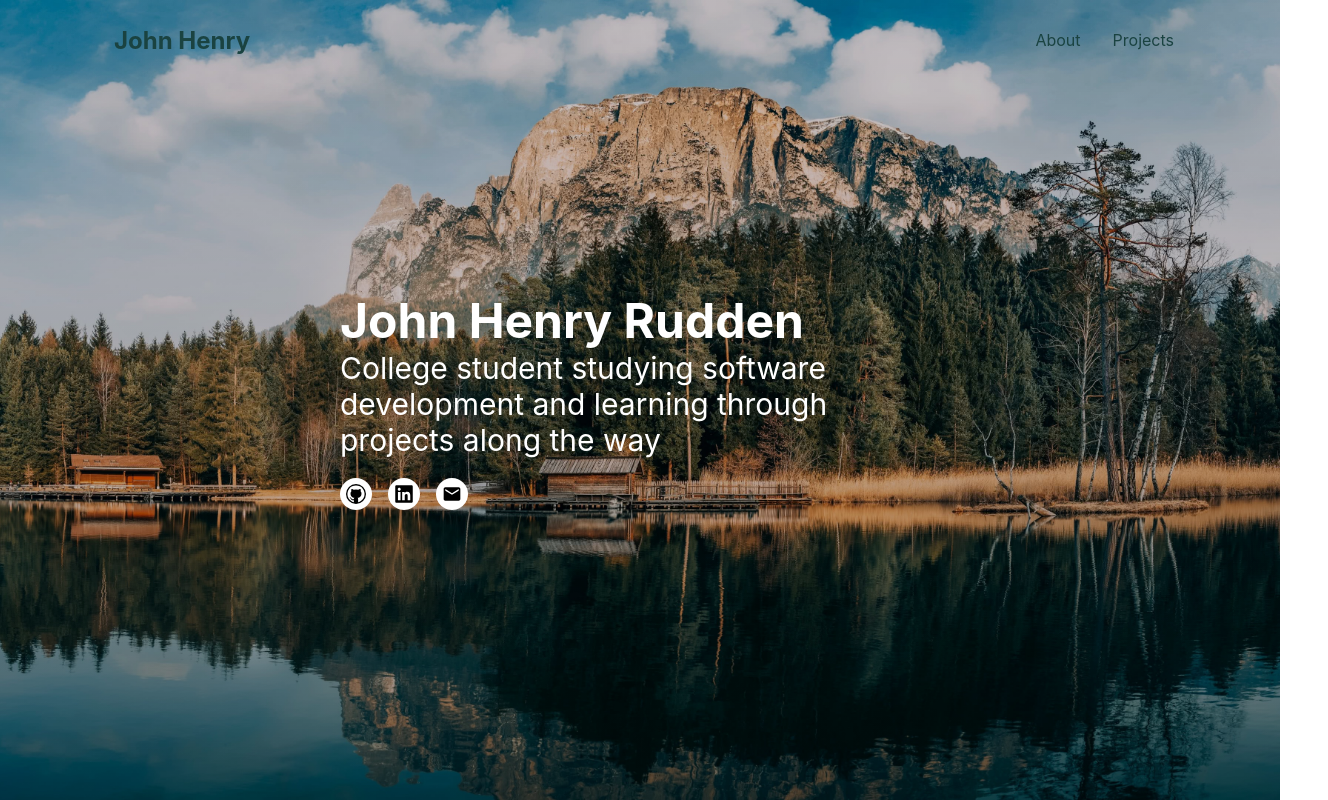
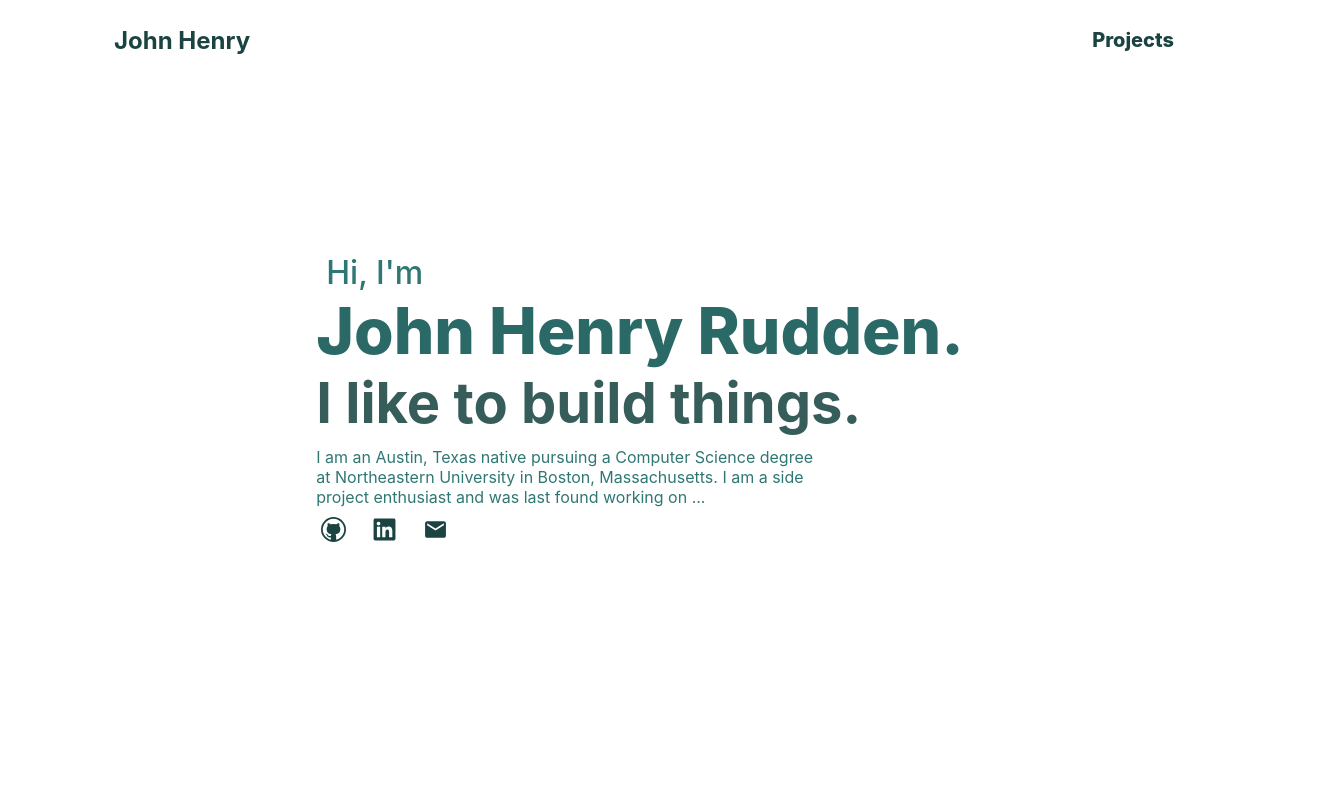
Before and after one commit to jhrudden/jhrudd.github.io, a React (Create React App) app: page / in a window 1280 px wide. Shown: the top 800 px of the page, 1328 px wide, since content can reach past the window. Built offline with nearby package versions, Linux system fonts and the light colour scheme.

Commit message:
update hero section and fix navbar

```diff
--- /dev/null
+++ b/src/components/Hero2Section/HeroComponents.js
@@ -0,0 +1,116 @@
+import styled from "styled-components";
+
+export const HomeWrap = styled.div`
+  display: flex;
+  height: 800px;
+  width: 100%;
+  justify-content: center;
+  align-items: center;
+  background-color: #fff;
+  border-radius: 0 0 30px 30px;
+`;
+
+export const ContentWrap = styled.div`
+  max-width: 800px;
+  display: flex;
+  flex-direction: column;
+  justify-content: center;
+  align-items: flex-start;
+
+  @media screen and (max-width: 900px) {
+    max-width: 500px;
+  }
+
+  @media screen and (max-width: 600px) {
+    max-width: 350px;
+  }
+
+  @media screen and (max-width: 350px) {
+    max-width: 250px;
+  }
+`;
+
+export const IntroText = styled.p`
+  margin: 0px 10px;
+  font-weight: 500;
+  font-size: 2em;
+  color: #2f7773;
+
+  @media screen and (max-width: 900px) {
+    font-size: 1.5em;
+  }
+
+  @media screen and (max-width: 600px) {
+    font-size: 1em;
+  }
+`;
+
+export const Header1 = styled.h1`
+  margin: 0px;
+  font-weight: 800;
+  font-size: 4em;
+  color: #2a6965;
+
+  @media screen and (max-width: 900px) {
+    font-size: 3em;
+  }
+
+  @media screen and (max-width: 600px) {
+    font-size: 2em;
+  }
+`;
+
+export const Header2 = styled.h1`
+  font-size: 3.5em;
+  margin: 0px;
+  color: #375d5b;
+
+  @media screen and (max-width: 900px) {
+    font-size: 2.5em;
+  }
+
+  @media screen and (max-width: 600px) {
+    font-size: 1.5em;
+  }
+`;
+
+export const Paragraph = styled.p`
+  max-width: 500px;
+  margin-top: 10px;
+  font-size: 1em;
+  margin-bottom: 15px;
+  color: #2f7773;
+
+  @media screen and (max-width: 350px) {
+    font-size: 0.75em;
+  }
+`;
+
+export const SocialLink = styled.a`
+  color: #1a4341;
+  cursor: pointer;
+  font-size: 25px;
+  width: 35px;
+  height: 35px;
+  border-radius: 50%;
+  background: #fff;
+  display: flex;
+  justify-content: center;
+  align-items: center;
+
+  &:hover {
+    color: #fff;
+    background: #1a4341;
+  }
+`;
+
+export const IconRow = styled.div`
+  margin-top: -10px;
+  display: flex;
+  flex-direction: row;
+  grid-gap: 16px;
+
+  @media screen and (max-width: 480px) {
+    grid-gap: 12px;
+  }
+`;
--- /dev/null
+++ b/src/components/Hero2Section/index.js
@@ -0,0 +1,44 @@
+import React from "react";
+import {
+  HomeWrap,
+  ContentWrap,
+  IntroText,
+  Header1,
+  Header2,
+  Paragraph,
+  IconRow,
+  SocialLink,
+} from "./HeroComponents";
+import { VscGithub } from "react-icons/vsc";
+import { MdEmail } from "react-icons/md";
+import { FaLinkedin } from "react-icons/fa";
+
+const Home2Section = () => {
+  return (
+    <HomeWrap>
+      <ContentWrap>
+        <IntroText>Hi, I'm</IntroText>
+        <Header1>John Henry Rudden.</Header1>
+        <Header2>I like to build things.</Header2>
+        <Paragraph>
+          I am an Austin, Texas native pursuing a Computer Science degree at
+          Northeastern University in Boston, Massachusetts. I am a side project
+          enthusiast and was last found working on ...
+        </Paragraph>
+        <IconRow>
+          <SocialLink href="https://github.com/jhrudden">
+            <VscGithub />
+          </SocialLink>
+          <SocialLink href="https://www.linkedin.com/in/johnhenryrudden/">
+            <FaLinkedin />
+          </SocialLink>
+          <SocialLink href="mailto:johnhenryrudden@gmail.com">
+            <MdEmail />
+          </SocialLink>
+        </IconRow>
+      </ContentWrap>
+    </HomeWrap>
+  );
+};
+
+export default Home2Section;
--- a/src/components/HeroSection/HeroElements.js
+++ /dev/null
@@ -1,114 +0,0 @@
-import styled from "styled-components";
-
-export const HeroContainer = styled.div`
-  background: #0c0c0c;
-  display: flex;
-  justify-content: center;
-  align-items: center;
-  padding: 0 30px;
-  height: 100vh;
-  position: relative;
-  z-index: 2;
-
-  :before {
-    content: "";
-    position: absolute;
-    top: 0;
-    left: 0;
-    right: 0;
-    bottom: 0;
-    background: linear-gradient(
-        180deg,
-        rgba(0, 0, 0, 0.1) 0%,
-        rgba(0, 0, 0, 0.3) 100%
-      ),
-      linear-gradient(180deg, rgba(0, 0, 0, 0.1) 0%, transparent 100%);
-    z-index: 2;
-  }
-`;
-
-export const HeroBg = styled.div`
-  position: absolute;
-  top: 0;
-  right: 0;
-  bottom: 0;
-  left: 0;
-`;
-
-export const ImgBg = styled.img`
-  width: 100%;
-  height: 100%;
-  overflow: hidden;
-  -o-object-fit: cover;
-  object-fit: cover;
-  background: #232a34;
-  flex-wrap: cover;
-`;
-
-export const HeroContent = styled.div`
-  z-index: 3;
-  max-width: 1200px;
-  position: absolute;
-  padding: 8px 24px;
-  display: flex;
-  flex-direction: column;
-  align-items: flex-start;
-`;
-
-export const HeroHeader = styled.div`
-  color: #fff;
-  font-size: 3rem;
-  text-align: start;
-  transition: 1s ease-in-out;
-  font-weight: bold;
-  margin-bottom: -0.75rem;
-
-  @media screen and (max-width: 768px) {
-    transition: 1s ease-in-out;
-    font-size: 32px;
-  }
-`;
-
-export const HeroP = styled.p`
-  margin-top: 12px;
-  color: #fff;
-  font-size: 30px;
-  text-align: start;
-  max-width: 600px;
-  transition: 1s ease-in-out;
-
-  @media screen and (max-width: 768px) {
-    transition: 1s ease-in-out;
-    font-size: 24px;
-    max-width: 400px;
-  }
-`;
-
-export const SocialLink = styled.a`
-  color: #000;
-  cursor: pointer;
-  font-size: 20px;
-  width: 32px;
-  height: 32px;
-  border-radius: 50%;
-  background: #fff;
-  display: flex;
-  justify-content: center;
-  align-items: center;
-
-  &:hover {
-    color: #fff;
-    background: #000;
-  }
-`;
-
-export const IconRow = styled.div`
-  margin-top: -10px;
-  display: flex;
-  flex-direction: row;
-  grid-gap: 16px;
-
-  @media screen and (max-width: 480px) {
-    grid-gap: 12px;
-  }
-`;
--- a/src/components/HeroSection/index.jsx
+++ /dev/null
@@ -1,47 +0,0 @@
-import React from "react";
-import {
-  HeroContainer,
-  HeroContent,
-  HeroHeader,
-  HeroP,
-  SocialLink,
-  IconRow,
-  HeroBg,
-  ImgBg,
-} from "./HeroElements";
-
-import { VscGithub } from "react-icons/vsc";
-import { MdEmail } from "react-icons/md";
-import { FaLinkedin } from "react-icons/fa";
-import Background from "../../images/background.jpg";
-
-const HeroSection = () => {
-  return (
-    <HeroContainer id="home">
-      <HeroBg>
-        <ImgBg src={Background} />
-      </HeroBg>
-      <HeroContent>
-        <HeroHeader>John Henry Rudden</HeroHeader>
-        <HeroP>
-          {
-            "College student studying software development and learning through projects along the way"
-          }
-        </HeroP>
-        <IconRow>
-          <SocialLink href="https://github.com/jhrudden">
-            <VscGithub />
-          </SocialLink>
-          <SocialLink href="https://www.linkedin.com/in/johnhenryrudden/">
-            <FaLinkedin />
-          </SocialLink>
-          <SocialLink href="mailto:johnhenryrudden@gmail.com">
-            <MdEmail />
-          </SocialLink>
-        </IconRow>
-      </HeroContent>
-    </HeroContainer>
-  );
-};
-
-export default HeroSection;
--- a/src/components/Navbar/NavBarElements.js
+++ b/src/components/Navbar/NavBarElements.js
@@ -2,7 +2,9 @@ import styled from "styled-components";
 import { Link } from "react-scroll";
 
 export const Nav = styled.nav`
-  background: ${({ scrollNav }) => (scrollNav ? "#fff" : "transparent")};
+  background: #fff;
+  box-shadow: ${({ scrollNav }) =>
+    scrollNav ? "0 15px 15px 0 rgba(0,0,0,0.2)" : "transparent"};
   transition: all 0.3s ease-in-out;
   height: 80px;
   margin-top: -80px;
@@ -11,6 +13,7 @@ export const Nav = styled.nav`
   align-items: center;
   font-size: 1rem;
   position: sticky;
+  border-radius: 0 0 15px 15px;
   top: 0;
   z-index: 10;
 
@@ -78,6 +81,8 @@ export const NavLinks = styled(Link)`
   transition: all 0.2s ease-in-out;
   display: flex;
   align-items: center;
+  font-weight: 800;
+  font-size: 1.25em;
   text-decoration: none;
   padding: 0 1rem;
   height: 100%;
@@ -85,5 +90,10 @@ export const NavLinks = styled(Link)`
 
   &.active {
     border-bottom: 3px solid #fff;
+    border-radius: 0 0 10px 10px;
+  }
+
+  &:hover {
+    color: #2a6965;
   }
 `;
--- a/src/components/Navbar/index.jsx
+++ b/src/components/Navbar/index.js
@@ -44,19 +44,6 @@ const Navbar = ({ toggle }) => {
             <NavItem>
               <NavLinks
                 scrollNav={scrollNav}
-                to="about"
-                smooth={true}
-                duration={500}
-                spy={true}
-                exact="true"
-                offset={-80}
-              >
-                About
-              </NavLinks>
-            </NavItem>
-            <NavItem>
-              <NavLinks
-                scrollNav={scrollNav}
                 to="projects"
                 smooth={true}
                 duration={500}
--- a/src/components/Sidebar/SidebarElements.js
+++ b/src/components/Sidebar/SidebarElements.js
@@ -7,7 +7,7 @@ export const SidebarContainer = styled.aside`
   z-index: 999;
   width: 100%;
   height: 100%;
-  background: #0d0d0d;
+  background: #fff;
   display: grid;
   align-items: center;
   left: 0;
@@ -17,7 +17,7 @@ export const SidebarContainer = styled.aside`
 `;
 
 export const CloseIcon = styled(FaTimes)`
-  color: #fff;
+  color: #1a4341;
 `;
 
 export const Icon = styled.div`
@@ -37,11 +37,11 @@ export const SidebarWrapper = styled.div`
 export const SidebarMenu = styled.ul`
   display: grid;
   grid-template-columns: 1fr;
-  grid-template-rows: repeat(4, 80px);
-  text-align: center;
+  grid-template-rows: repeat(1, 80px);
+  row-gap: 24px;
 
   @media screen and (max-length: 480px) {
-    grid-template-rows: repeat(4, 60px);
+    grid-template-rows: repeat(1, 60px);
   }
 `;
 
@@ -49,16 +49,16 @@ export const SidebarLink = styled(LinkS)`
   display: flex;
   align-items: center;
   justify-content: center;
-  font-size: 1.5rem;
-  text-decoration: none;
+  font-size: 2.5rem;
   list-style: none;
   transition: 0.2s ease-in-out;
   text-decoration: none;
-  color: #fff;
+  color: #1a4341;
   cursor: pointer;
+  font-weight: 800;
 
   &:hover {
-    color: #01bf71;
+    color: #2a6965;
     transition: 0.2s ease-in-out;
   }
 `;
--- a/src/components/Sidebar/index.jsx
+++ b/src/components/Sidebar/index.js
@@ -28,18 +28,6 @@ const Sidebar = ({ isOpen, toggle }) => {
             Home
           </SidebarLink>
           <SidebarLink
-            to="about"
-            onClick={toggle}
-            smooth={true}
-            duration={500}
-            spy={true}
-            exact="true"
-            offset={-80}
-          >
-            About
-          </SidebarLink>
-
-          <SidebarLink
             to="projects"
             onClick={toggle}
             smooth={true}
--- a/src/components/pages/index.js
+++ b/src/components/pages/index.js
@@ -1,7 +1,5 @@
 import React, { useState } from "react";
-import About from "../AboutSection";
-
-import HeroSection from "../HeroSection";
+import Home2Section from "../Hero2Section";
 import Navbar from "../Navbar";
 import Project from "../ProjectSection";
 import Sidebar from "../Sidebar";
@@ -17,8 +15,7 @@ function Home() {
     <>
       <Sidebar isOpen={isOpen} toggle={toggle} />
       <Navbar toggle={toggle} />
-      <HeroSection />
-      <About />
+      <Home2Section />
       <Project />
     </>
   );
```
